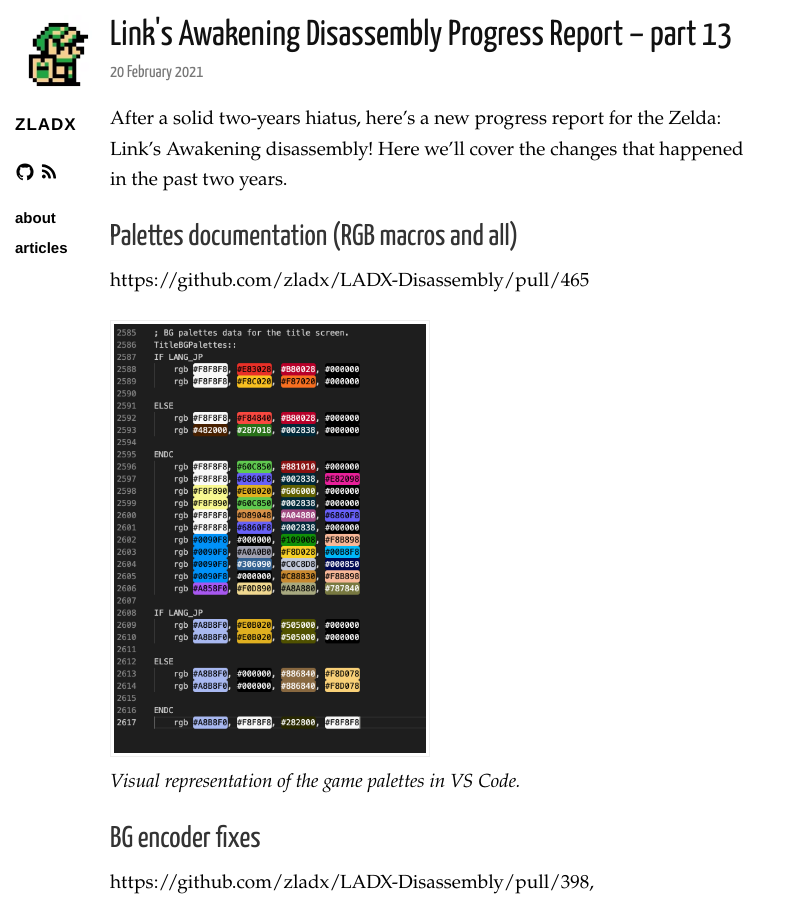
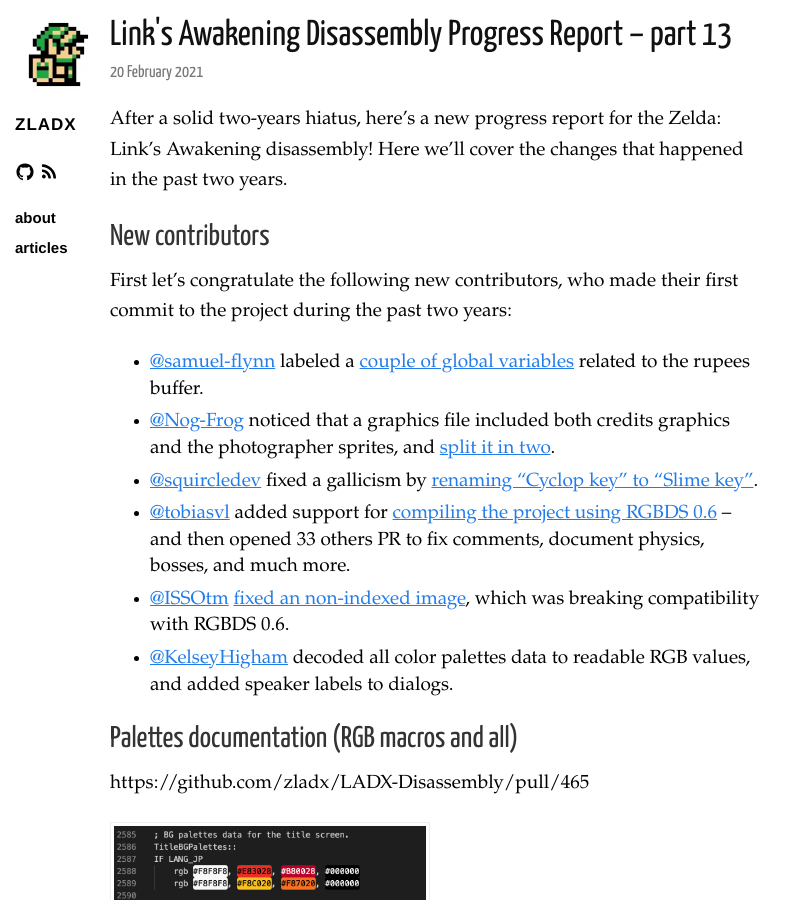
Before and after one commit to zladx/zladx.github.io, a Jekyll site: the page built from _posts/2023-03-29-links-awakening-disassembly-progress-report-part-13.md, in a window 1280 px wide and 900 px high. Shown: the whole window, without its empty margins (0-806 px from the left). Built offline with Jekyll 4.4.1, drawn with Linux system fonts in a browser that asks for light colours; some of the changed text lies outside the part shown.

Commit message:
Add new contributors since january 2021

```diff
--- a/_posts/2023-03-29-links-awakening-disassembly-progress-report-part-13.md
+++ b/_posts/2023-03-29-links-awakening-disassembly-progress-report-part-13.md
@@ -7,6 +7,17 @@
 
 After a solid two-years hiatus, here's a new progress report for the Zelda: Link’s Awakening disassembly! Here we’ll
 cover the changes that happened in the past two years.
+
+## New contributors
+
+First let's congratulate the following new contributors, who made their first commit to the project during the past two years:
+
+- [@samuel-flynn](https://github.com/samuel-flynn) labeled a [couple of global variables](https://github.com/zladx/LADX-Disassembly/pull/182) related to the rupees buffer.
+- [@Nog-Frog](https://github.com/Nog-Frog) noticed that a graphics file included both credits graphics and the photographer sprites, and [split it in two](https://github.com/zladx/LADX-Disassembly/pull/353).
+- [@squircledev](https://github.com/squircledev) fixed a gallicism by [renaming "Cyclop key" to "Slime key"](https://github.com/zladx/LADX-Disassembly/pull/402).
+- [@tobiasvl](https://github.com/tobiasvl) added support for [compiling the project using RGBDS 0.6](https://github.com/zladx/LADX-Disassembly/pull/451) – and then opened 33 others PR to fix comments, document physics, bosses, and much more.
+- [@ISSOtm](https://github.com/ISSOtm) [fixed an non-indexed image](https://github.com/zladx/LADX-Disassembly/pull/454), which was breaking compatibility with RGBDS 0.6.
+- [@KelseyHigham](https://github.com/KelseyHigham) decoded all color palettes data to readable RGB values, and added speaker labels to dialogs.
 
 ## Palettes documentation (RGB macros and all)
 
@@ -48,4 +63,4 @@
 - Translations
 - Randomizer (+ monthly hacks)
 - Turbo Français
-- Others
+- tobiasvl redux?
```
Also changed, not shown: other parts of _posts/2023-03-29-links-awakening-disassembly-progress-report-part-13.md (+4 -0 lines).
